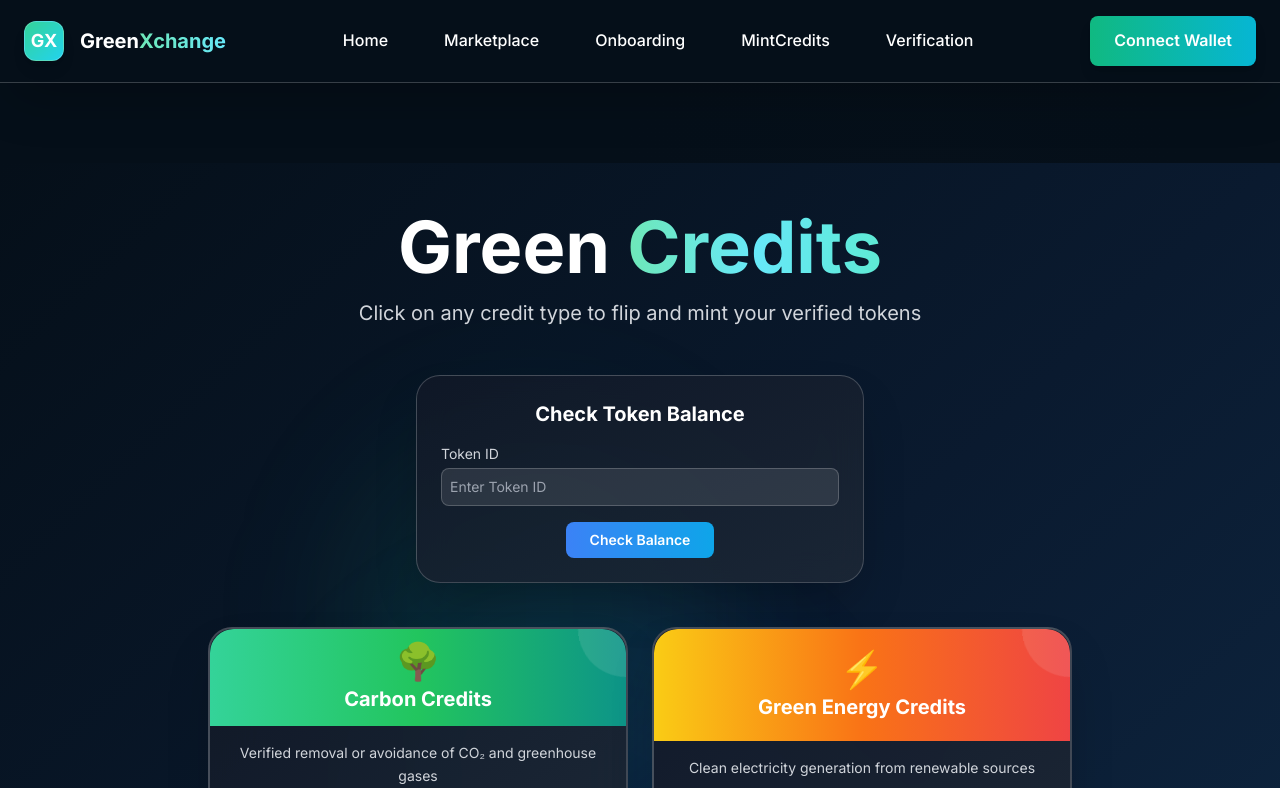
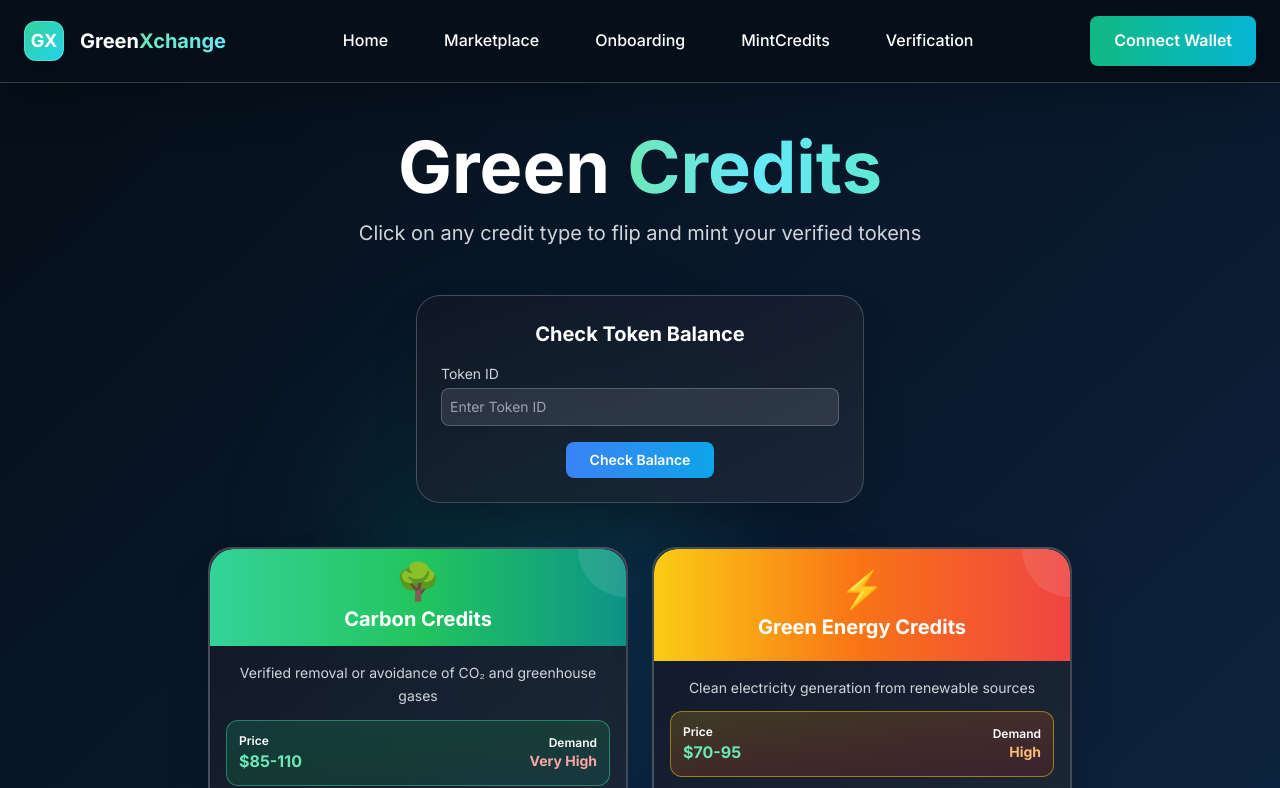
Before and after one commit to PAVANTEJ-05/GreenXchange, a Next.js app in the folder frontend/: page /green-credits in a window 1280 px wide. Shown: the top 788 px of the page. Built offline with nearby package versions, Linux system fonts and the light colour scheme; no server answers.

Commit message:
fix:mint token page ui fix

```diff
--- a/frontend/src/app/green-credits/page.js
+++ b/frontend/src/app/green-credits/page.js
@@ -128,7 +128,7 @@
   };
 
   return (
-    <div className=" mt-20 min-h-screen bg-gradient-to-br from-[#050F19] via-[#0A1A2F] to-[#0F2A47] overflow-hidden relative flex items-center justify-center p-4">
+    <div className="min-h-screen bg-gradient-to-br from-[#050F19] via-[#0A1A2F] to-[#0F2A47] overflow-hidden relative flex items-center justify-center p-4">
       {/* Animated Background */}
       <div className="absolute inset-0 overflow-hidden">
         <motion.div
```
